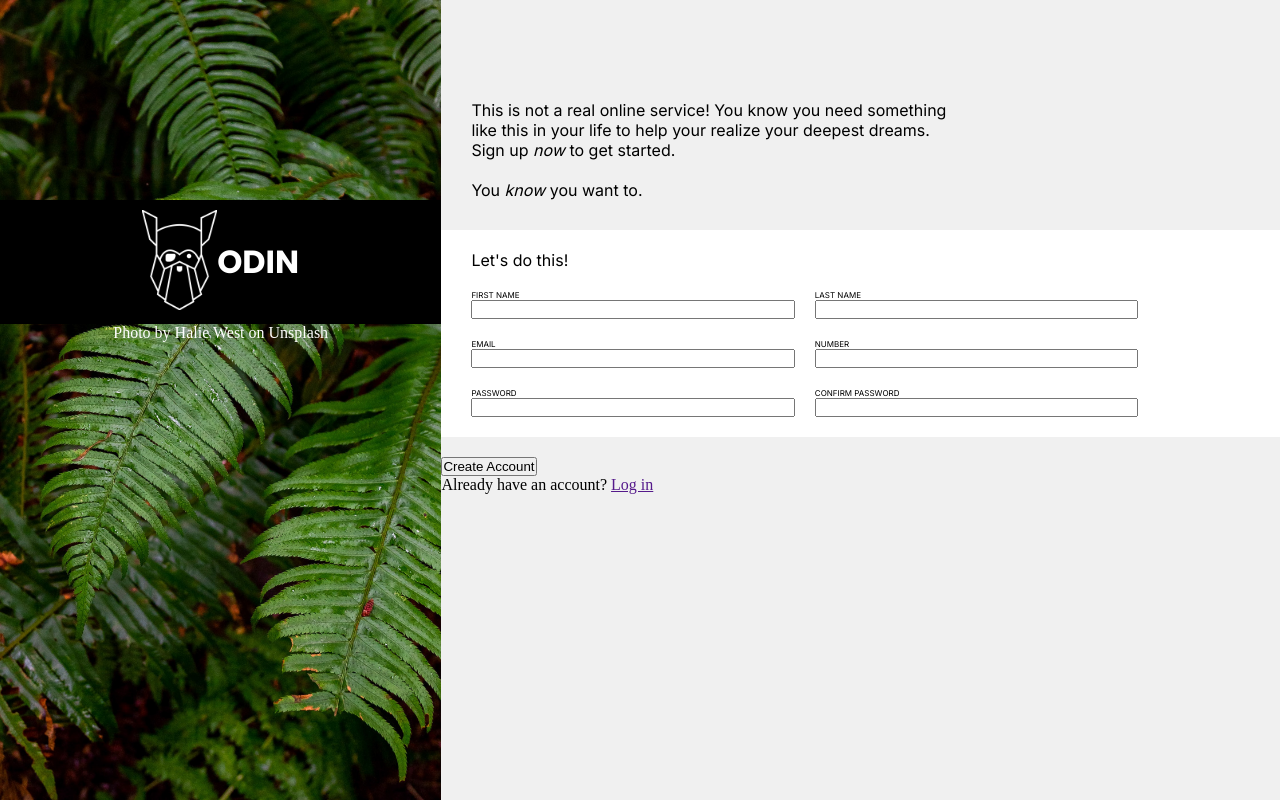
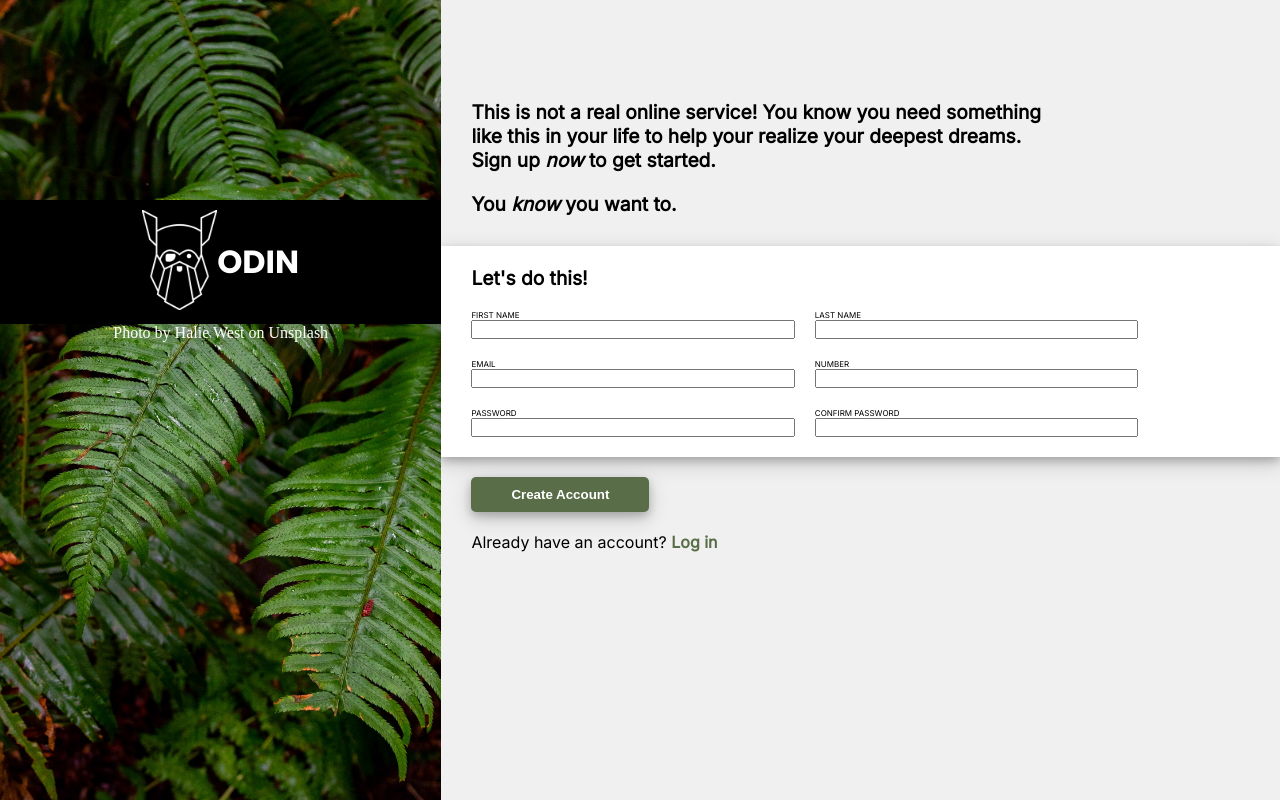
Before and after one commit to CDVarias/project-sign-up-form, a plain HTML site: page index.html in a window 1280 px wide. Drawn offline with Linux system fonts and the light colour scheme.

Commit message:
Additional CSS

```diff
--- a/styles.css
+++ b/styles.css
@@ -77,6 +77,8 @@ form{
     justify-content: center;
     font-family: 'Inter', sans-serif;
     margin-bottom: 30px;
+    font-size: larger;
+    font-weight: bolder;
 }
 
 .first-sentence{
@@ -86,6 +88,7 @@ form{
 .middle-part{
     background: white;
     margin-bottom: 20px;
+    box-shadow: 0 4px 8px 0 rgba(0, 0, 0, 0.2), 0 6px 20px 0 rgba(0, 0, 0, 0.19);
 }
 
 .middle-part-info{
@@ -93,3 +96,30 @@ form{
     margin-left: 30px;
     font-family: 'Inter', sans-serif;
 }
+
+.middle-part-info > p{
+    font-size: larger;
+    font-weight: bolder;
+}
+
+.lower-part{
+    margin-left: 30px;
+    font-family: 'Inter', sans-serif;
+}
+
+.create{
+    background: #596D48;
+    color: white;
+    border-radius: 5px;
+    border: none;
+    padding: 10px 40px;
+    font-weight: bold;
+    margin-bottom: 20px;
+    box-shadow: 0 4px 8px 0 rgba(0, 0, 0, 0.2), 0 6px 20px 0 rgba(0, 0, 0, 0.19);
+}
+
+a{
+   text-decoration: none;
+   color: #596D48;
+   font-weight: bolder;
+}
```
